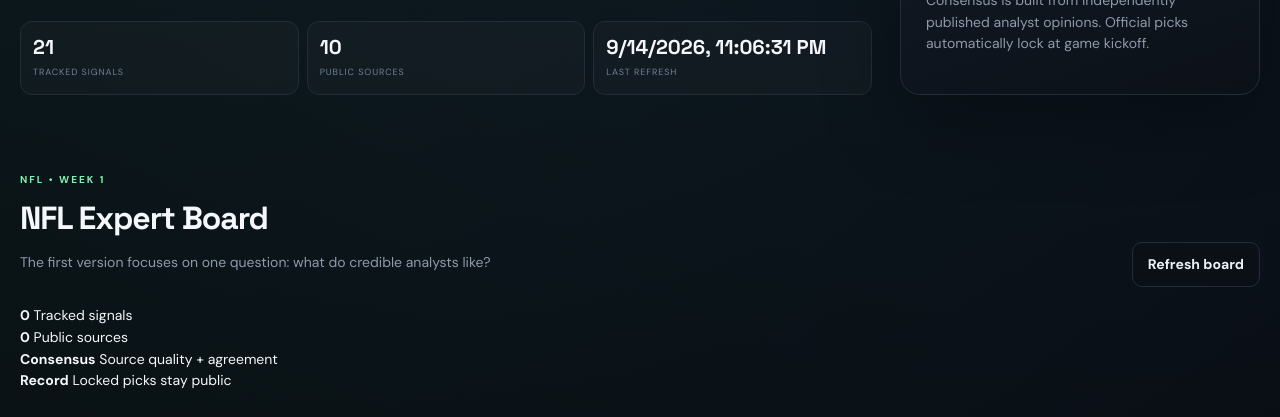
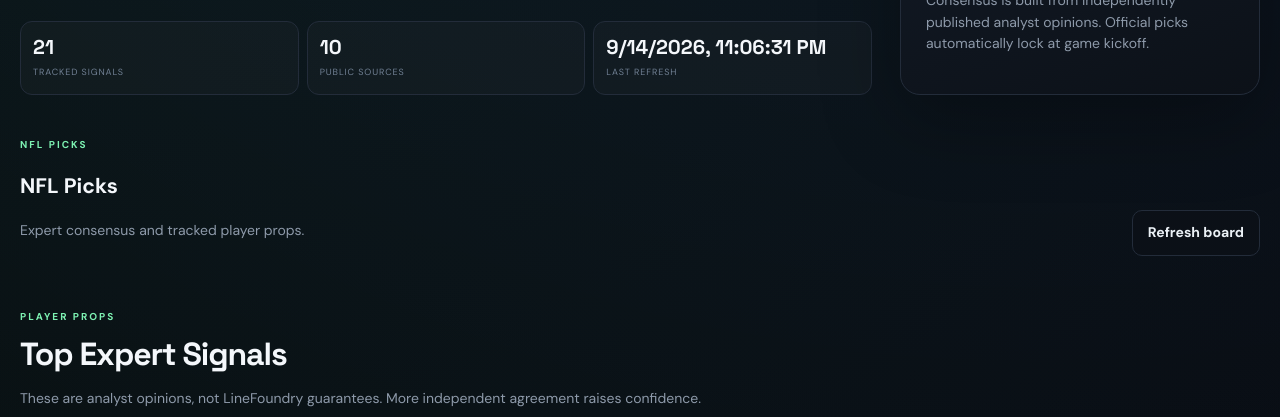
Before and after one commit to tannerbro10-dot/linefoundry, a website: page public/index.html in a window 1280 px wide. Shown: the part 535-952 px from the top of the page. Drawn offline with Linux system fonts and the light colour scheme; no server answers.

Commit message:
Update index.html

```diff
--- a/public/index.html
+++ b/public/index.html
@@ -1265,58 +1265,15 @@ opinions. Official picks automatically lock at game kickoff.
 
 
 
-<section id="nfl" class="section">
-
-<div class="section-head">
-
-<div>
-
-<p class="eyebrow">
-NFL • WEEK 1
-</p>
-
-<h2>
-NFL Expert Board
-</h2>
-
-<p class="muted">
-The first version focuses on one question:
-what do credible analysts like?
-</p>
-
-</div>
-
-<button class="secondary-btn" id="refreshBoard">
-Refresh board
-</button>
-
-</div>
-
-
-<div class="feature-strip">
-
-<div>
-<b id="signalCount2">0</b>
-<span>Tracked signals</span>
-</div>
-
-<div>
-<b id="sourceCount2">0</b>
-<span>Public sources</span>
-</div>
-
-<div>
-<b>Consensus</b>
-<span>Source quality + agreement</span>
-</div>
-
-<div>
-<b>Record</b>
-<span>Locked picks stay public</span>
-</div>
-
-</div>
-
+<section id="nfl" class="section-block">
+  <div class="section-head">
+    <div>
+      <p class="eyebrow">NFL PICKS</p>
+      <h2>NFL Picks</h2>
+      <p class="muted">Expert consensus and tracked player props.</p>
+    </div>
+    <button class="secondary-btn" id="refreshBoard">Refresh board</button>
+  </div>
 </section>
 
 
```
